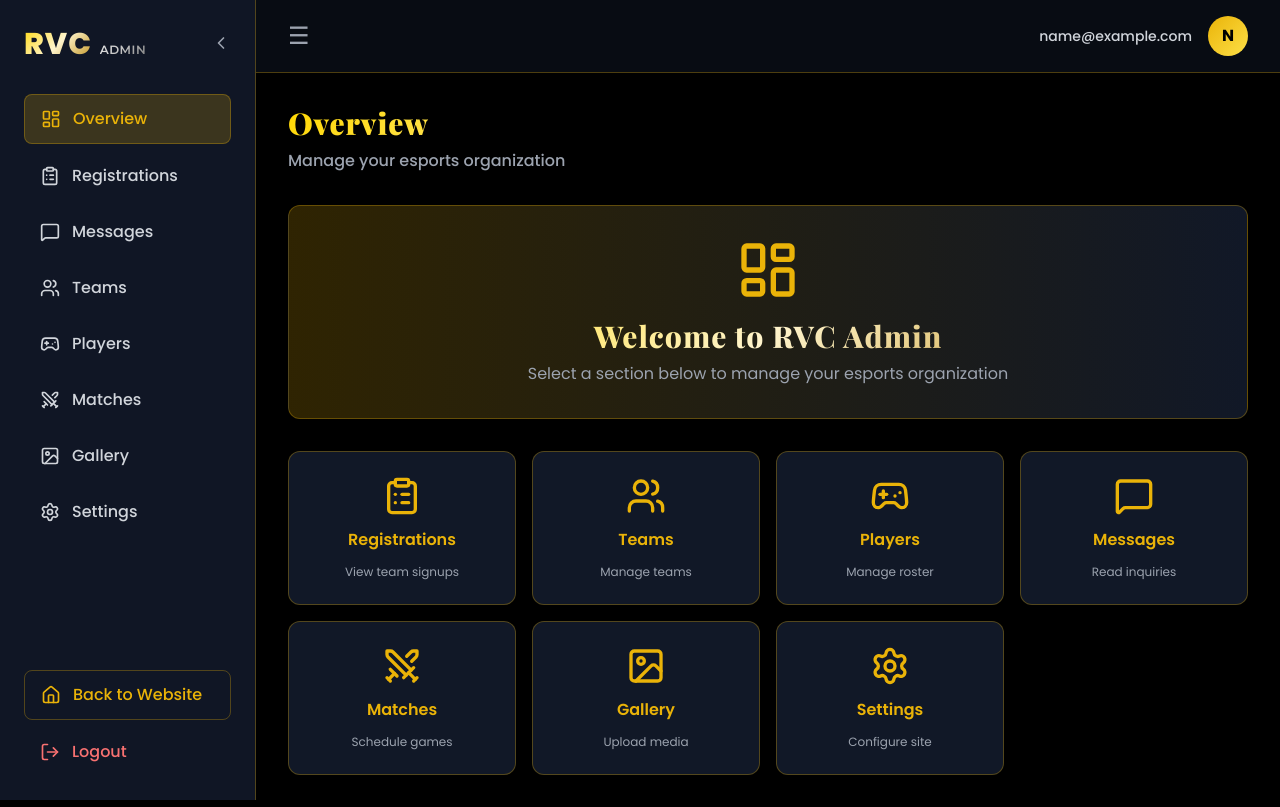
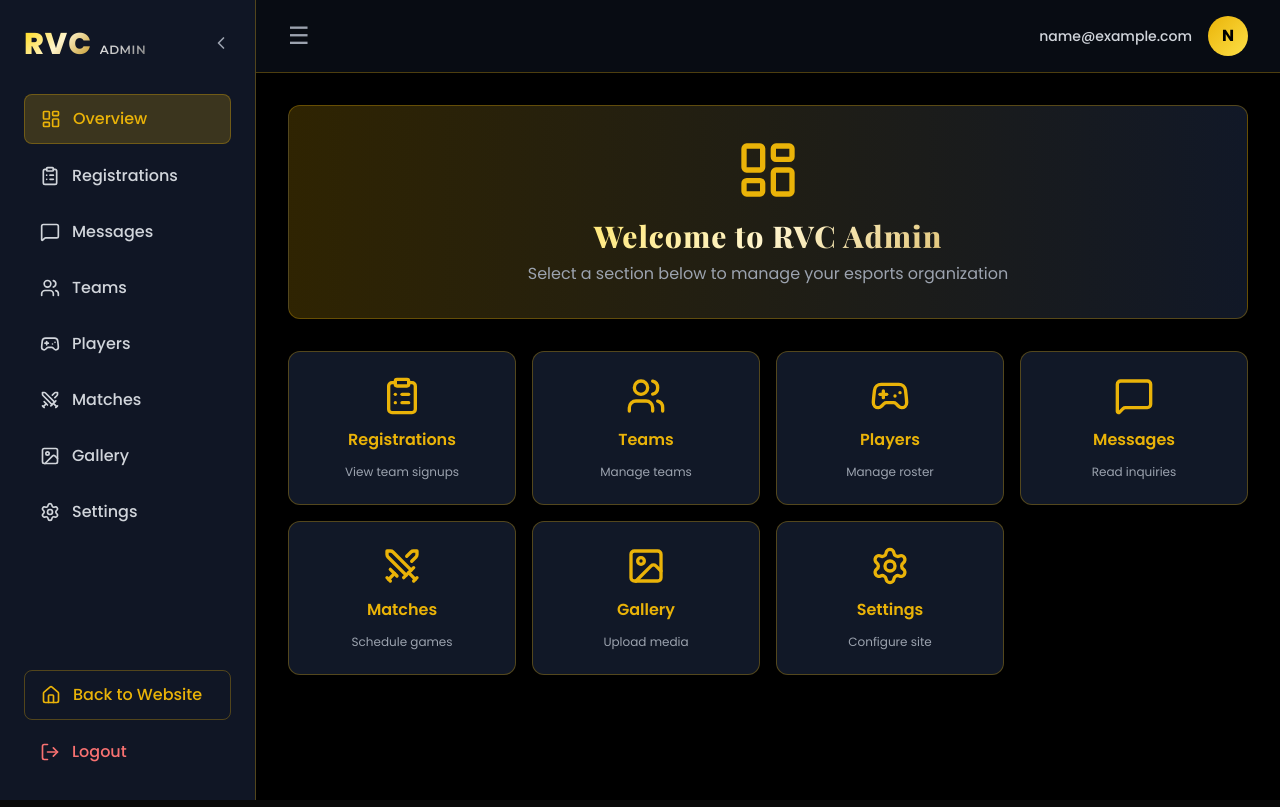
Before and after one commit to Jiwannn/MLBB-Esports-Team, a Next.js app: page /admin/dashboard in a window 1280 px wide. Built offline with nearby package versions, Linux system fonts and the light colour scheme; no server answers; sample sign-in values are in the browser's storage.

Commit message:
Removed redundant dashboard header

```diff
--- a/pages/admin/dashboard.jsx
+++ b/pages/admin/dashboard.jsx
@@ -37,7 +37,7 @@ export default function AdminDashboard() {
       />
 
       <div className={`flex-1 transition-all duration-300 ${isSidebarOpen ? 'ml-64' : 'ml-0'}`}>
-        {/* Top Bar */}
+        {/* Top Bar - Just email and hamburger */}
         <div className="bg-gray-900/50 backdrop-blur-lg border-b border-yellow-500/30 px-8 py-4 flex justify-between items-center sticky top-0 z-40">
           <button
             onClick={() => setIsSidebarOpen(!isSidebarOpen)}
@@ -55,16 +55,9 @@ export default function AdminDashboard() {
           </div>
         </div>
 
-        {/* Content Area */}
+        {/* Content Area - NO redundant header */}
         <div className="p-8">
-          <div className="mb-8">
-            <h2 className="admin-title text-3xl gold-text mb-2">
-              {activeTab.charAt(0).toUpperCase() + activeTab.slice(1)}
-            </h2>
-            <p className="text-gray-400 admin-text">Manage your esports organization</p>
-          </div>
-
-          {/* Render Active Tab */}
+          {activeTab === 'overview' && <Overview setActiveTab={setActiveTab} />}
           {activeTab === 'registrations' && <RegistrationsManager />}
           {activeTab === 'contacts' && <ContactsManager />}
           {activeTab === 'teams' && <TeamsManager />}
@@ -72,7 +65,6 @@ export default function AdminDashboard() {
           {activeTab === 'matches' && <MatchManager />}
           {activeTab === 'gallery' && <GalleryManager />}
           {activeTab === 'settings' && <SettingsManager />}
-          {activeTab === 'overview' && <Overview setActiveTab={setActiveTab} />}
         </div>
       </div>
     </div>
```
